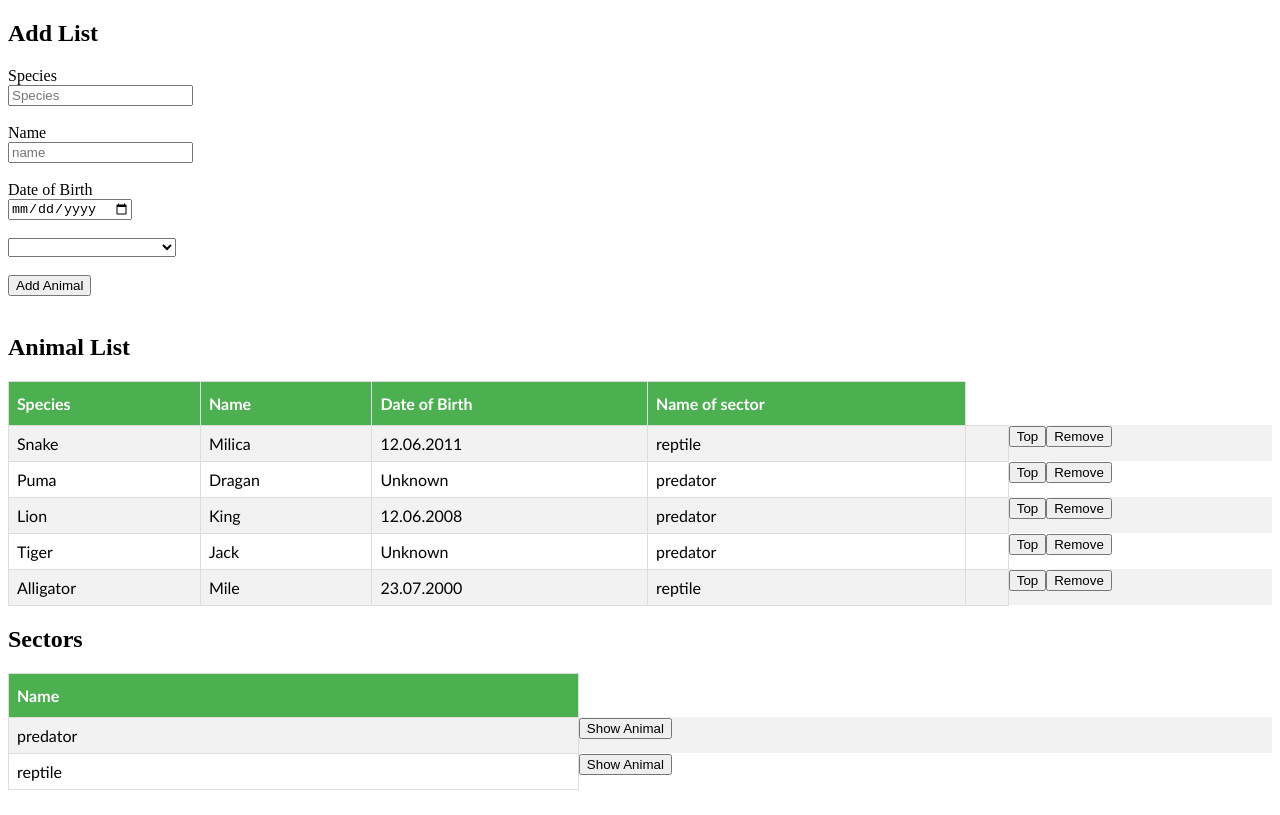
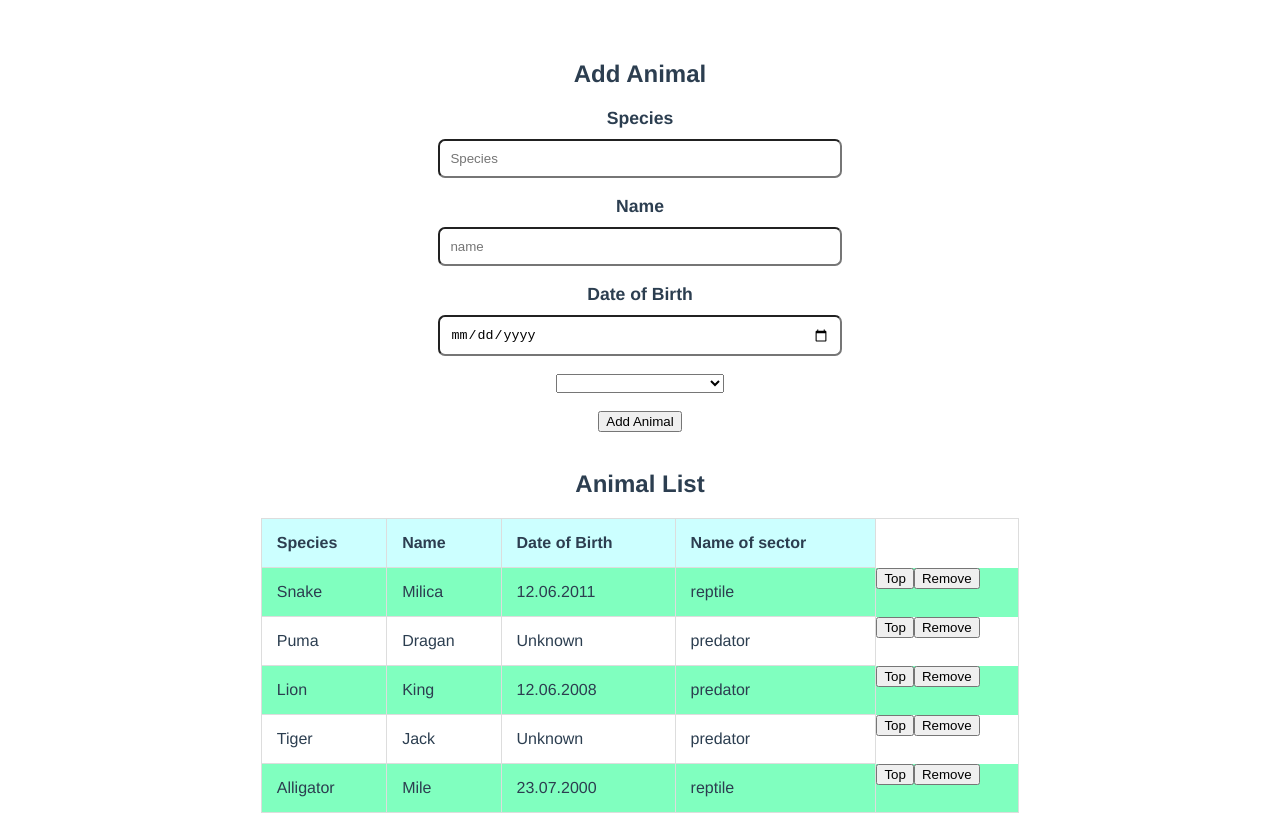
Before and after one commit to NatasaRadovanovic/zoo-vue, a Vue app: page / in a window 1280 px wide. Shown: the top 815 px of the page. Built offline with nearby package versions, Linux system fonts and the light colour scheme.

Commit message:
zadatak8

```diff
--- a/src/App.vue
+++ b/src/App.vue
@@ -1,5 +1,5 @@
 <template>
-  <div>
+  <div id="app">
     <AnimalList/>
   </div>
 </template>
--- a/src/components/AnimalList.vue
+++ b/src/components/AnimalList.vue
@@ -1,6 +1,6 @@
 <template>
     <div>
-       <h2>Add List</h2>
+       <h2>Add Animal</h2>
 
 <form @submit.prevent>
     <label>Species</label><br>
@@ -20,19 +20,18 @@
 </form>
 <h2>Animal List</h2>
 
-<table id="animals">
+<table>
     <tr>
         <th>Species</th>
         <th>Name</th>
         <th>Date of Birth</th>
         <th>Name of sector</th>
     </tr>
-  <tr v-for="(animal, key) in animals" :key="key" >
+    <tr v-bind:class="{background:activeColor(animal)}" v-for="(animal, key) in animals" :key="key" >
         <td>{{ animal.species }}</td>
         <td >{{ animal.name }}</td>
         <td>{{ animal.dateOfBirth ? animal.dateOfBirth : 'Unknown' }}</td>
         <td>{{ animal.sector.name }}</td>
-    <td></td>
     <span>
          <button @click ="moveToTop(animal)">Top</button>
     </span>
@@ -43,7 +42,7 @@
 </table>
 
 <h2>Sectors</h2>
-<table id="animals">
+<table class="tableSector">
   <tr>
     <th>Name</th>
   </tr>
@@ -54,6 +53,7 @@
     </span>
   </tr>
 </table>
+
     </div>
 </template>
 
@@ -69,15 +69,43 @@ export default {
   {
       return {
       animals: [
-            {species: "Snake", name:"Milica",dateOfBirth:"12.06.2011", sector:sectors[1]},
-            {species: "Puma", name:"Dragan",dateOfBirth:'', sector:sectors[0]},
-            {species: "Lion", name:"King",dateOfBirth:"12.06.2008", sector:sectors[0]},
-            {species: "Tiger", name:"Jack",dateOfBirth:'', sector:sectors[0]},
-            {species: "Alligator", name:"Mile",dateOfBirth:"23.07.2000", sector:sectors[1]},
-
+            {
+                species: "Snake",
+                name:"Milica",
+                dateOfBirth:"12.06.2011",
+                sector:sectors[1],
+                background:true
+            },
+            {
+                species: "Puma",
+                name:"Dragan",dateOfBirth:'',
+                sector:sectors[0],
+                background:false
+            },
+            {
+                species: "Lion",
+                name:"King",
+                dateOfBirth:"12.06.2008",
+                sector:sectors[0],
+                background:true
+            },
+            {
+                species: "Tiger",
+                name:"Jack",
+                dateOfBirth:'',
+                sector:sectors[0],
+                background:false
+            },
+            {
+                species: "Alligator",
+                name:"Mile",
+                dateOfBirth:"23.07.2000",
+                sector:sectors[1],
+                background:true
+            },
           ],
       selected:'',
-      newAnimal:{},
+      newAnimal:{background:true},
       sectors:sectors //mora ovde da ga ubacimo jer ga u data samo moze gore prepoznati
       // tu se zapravo nalazi const tj niz sectors, template vidi data()
      }
@@ -113,6 +141,11 @@ export default {
                }
            })
            alert(listOfAnimal);
+         },
+
+         activeColor(animal)
+         {
+             return animal.background;
          }
     }
 }
@@ -127,29 +160,37 @@ export default {
   color: #2c3e50;
   margin-top: 60px;
 }
-
-#animals {
-    font-family: "Trebuchet MS", Arial, Helvetica, sans-serif;
-    border-collapse: collapse;
-    width: 100%;
+table, td, th {
+    border: 1px solid #ddd;
+    text-align: left;
 }
 
-#animals td, #animals th {
-    border: 1px solid #ddd;
-    padding: 8px;
+table tr th{
+    background-color:#ccffff;
+}
+table {
+    width:60%;
+    margin:0 auto;
+    border-collapse: collapse;
+
 }
 
-#animals tr:nth-child(even){background-color: #f2f2f2;}
-
-#animals tr:hover {background-color: #ddd;}
-
-#animals th {
-    padding-top: 12px;
-    padding-bottom: 12px;
-    text-align: left;
-    background-color: #4CAF50;
-    color: white;
+th, td {
+    padding: 15px;
+}
+form  input{
+    padding:10px;
+    margin-top:10px;
+    width:30%;
+    border-radius:7px;
 }
 
+form label{
+    font-weight:bold;
+    font-size:1.1rem;
+}
 
+.background{
+    background-color:#80ffbf;
+}
 </style>
```
Lines whose indentation alone changed are shown as unchanged.
